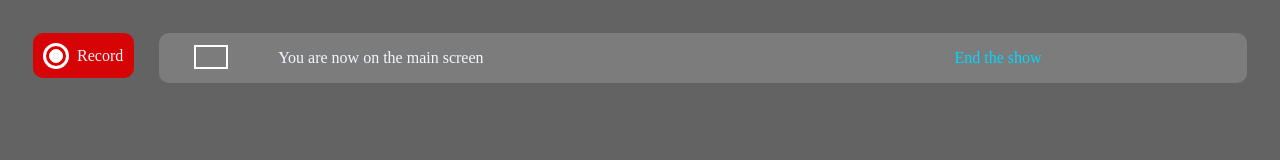
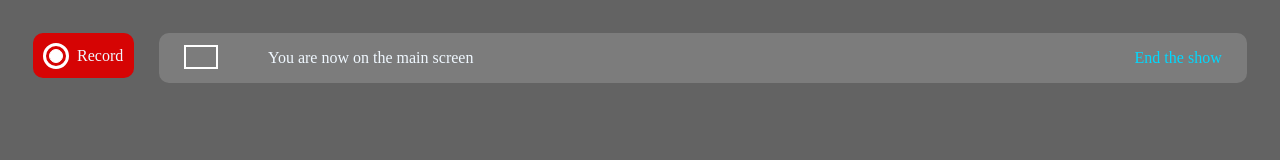
Before and after one commit to 17Anastasia07/18.02, a plain HTML site: page index.html in a window 1280 px wide. Drawn offline with Linux system fonts and the light colour scheme.

Commit message:
Update style.css

```diff
--- a/style.css
+++ b/style.css
@@ -52,14 +52,14 @@ body {
     width: 30px;
     height: 20px;
     margin-top: 12px;
-    margin-right: 150px;
-    margin-left: -200px;
+    margin-right: 300px;
+    margin-left: -300px;
 }
 .side-text {
-    margin-left: -100px;
+    margin-left: -250px;
 }
 .header_rihgt-stop {
-    margin-right: -30px;
+    margin-right: -300px;
     color: #00d9ff;
 }
 /* .foto {
```
